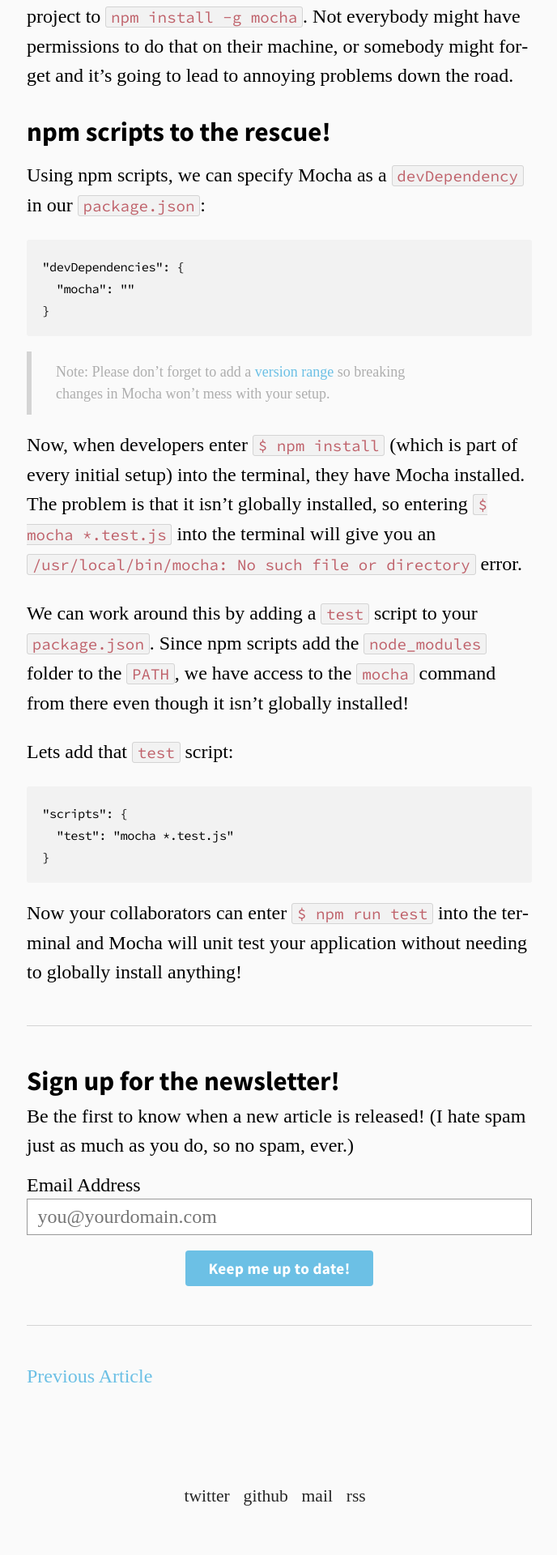
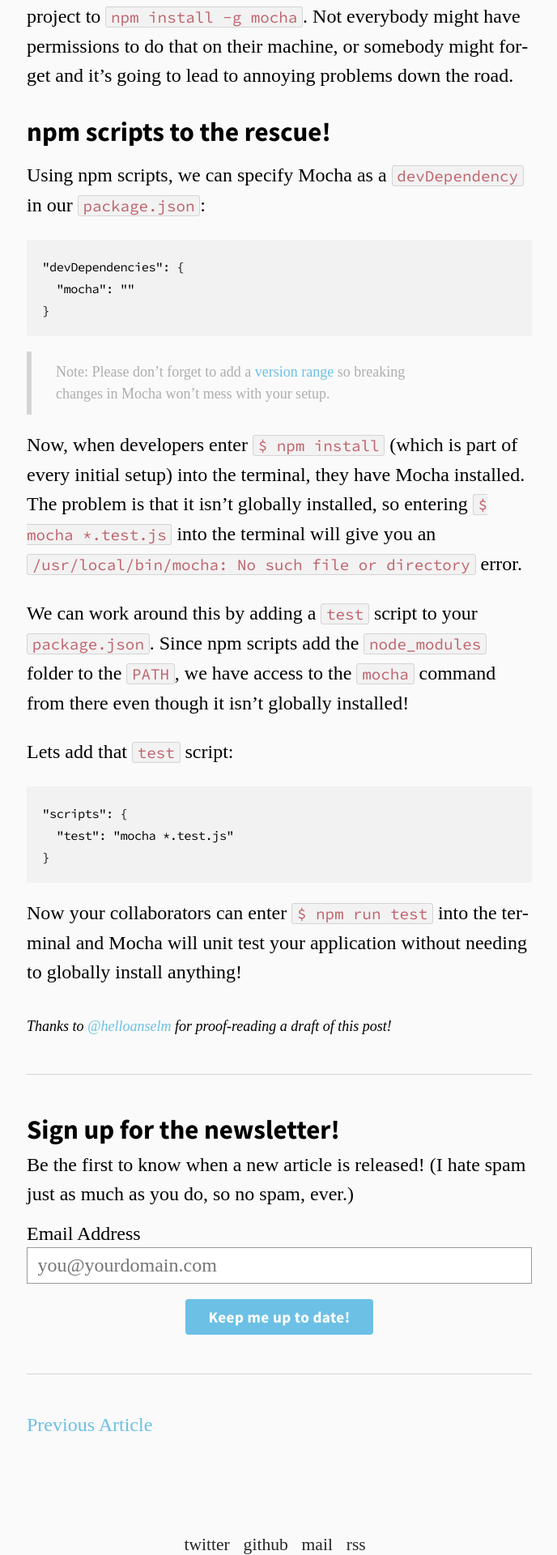
Before and after one commit to mxstbr/mxstbr.github.io, a Jekyll site: the page built from _posts/2016-01-11-npm-scripts.md, in a window 1280 px wide. Shown: the part 1611-3531 px from the top of the page at 81% size, without its empty margins (295-983 px from the left). Built offline with Jekyll 4.4.1, drawn with Linux system fonts in a browser that asks for light colours; some web fonts are replaced; Markdown is read by kramdown in place of the engine named in the settings; before the commit the page ends 3471 px from its top, so only the background shows below that.

Commit message:
Rename to npm scripts

````diff
--- a/_posts/2016-01-11-npm-commands.md
+++ b/_posts/2016-01-11-npm-scripts.md
@@ -51,3 +51,5 @@ Lets add that `test` script:
 ```
 
 Now your collaborators can enter `$ npm run test` into the terminal and Mocha will unit test your application without needing to globally install anything!
+
+<sub>*Thanks to [@helloanselm](https://twitter.com/helloanselm) for proof-reading a draft of this post!*</sub>
````
